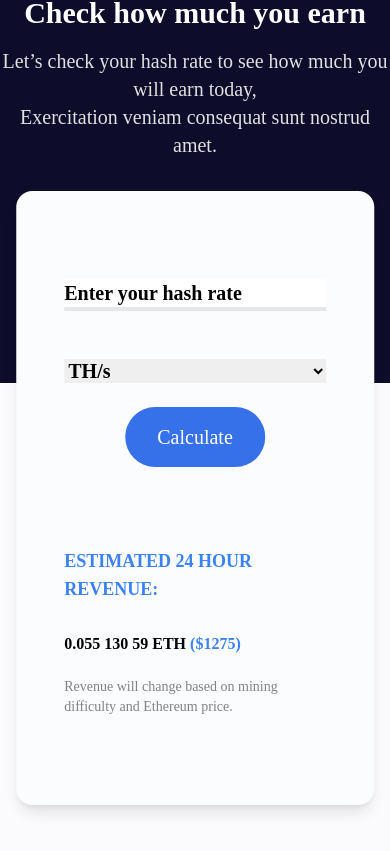
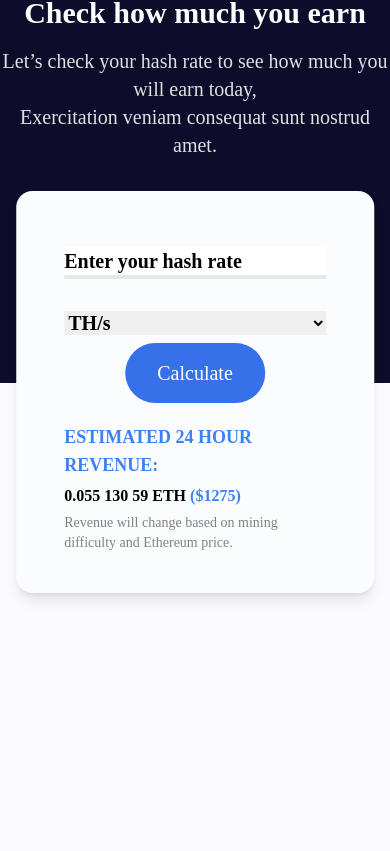
Before and after one commit to Jolliano/jolliano-CRAPPO, a Svelte app: page / in a window 390 px wide. Shown: the part 2620-3471 px from the top of the page. Built offline with nearby package versions, Linux system fonts and the light colour scheme.

Commit message:
Let's go

```diff
--- a/src/App.svelte
+++ b/src/App.svelte
@@ -133,10 +133,10 @@ let ethhover, ltchover
 
   <!--The White Part Begigns-->
   <section class="bg-[#fbfafd]">
-    <div class="bg-[#FBFCFE] lg:w-8/12 w-11/12 mx-auto py-16 px-12 -mt-48 absolute left-1/2 transform -translate-x-1/2 rounded-2xl shadow-lg">
-       <div class="flex justify-between text-black lg:text-3xl text-xl font-semibold pb-12 lg:flex-row flex-col">
+    <div class="bg-[#FBFCFE] lg:w-8/12 w-11/12 mx-auto lg:py-16 py-8 px-12 -mt-48 absolute left-1/2 transform -translate-x-1/2 rounded-2xl shadow-lg">
+       <div class="flex justify-between text-black lg:text-3xl text-xl font-semibold lg:pb-12 pb-3 lg:flex-row flex-col">
         <input type="text" value="Enter your hash rate" class="lg:w-6/12 w-full text-black border-b-4 focus:outline-0 lg:m-0 my-6">
-        <select name="speed" id="" class="lg:w-2/12 w-full focus:outline-0 lg:mt-0 my-6">
+        <select name="speed" id="" class="lg:w-2/12 w-full focus:outline-0 lg:mt-0 lg:my-6 my-2">
             <option value="">TH/s</option>
             <option value="">H/s</option>
             <option value="">KH/s</option>
@@ -148,7 +148,7 @@ let ethhover, ltchover
        </p>
        </div>
 
-       <p class="py-8 text-blue-500 md:text-xl text-lg font-bold">
+       <p class="lg:py-8 py-2 text-blue-500 md:text-xl text-lg font-bold">
         ESTIMATED 24 HOUR REVENUE:
        </p>
 
@@ -156,7 +156,7 @@ let ethhover, ltchover
         0.055 130 59 ETH <span class="text-blue-500">($1275)</span>
        </p>
 
-       <p class="text-[#828282] lg:text-xl text-sm py-6">
+       <p class="text-[#828282] lg:text-xl text-sm lg:py-6 py-2">
         Revenue will change based on mining difficulty and Ethereum price.
        </p>
     </div>
```
